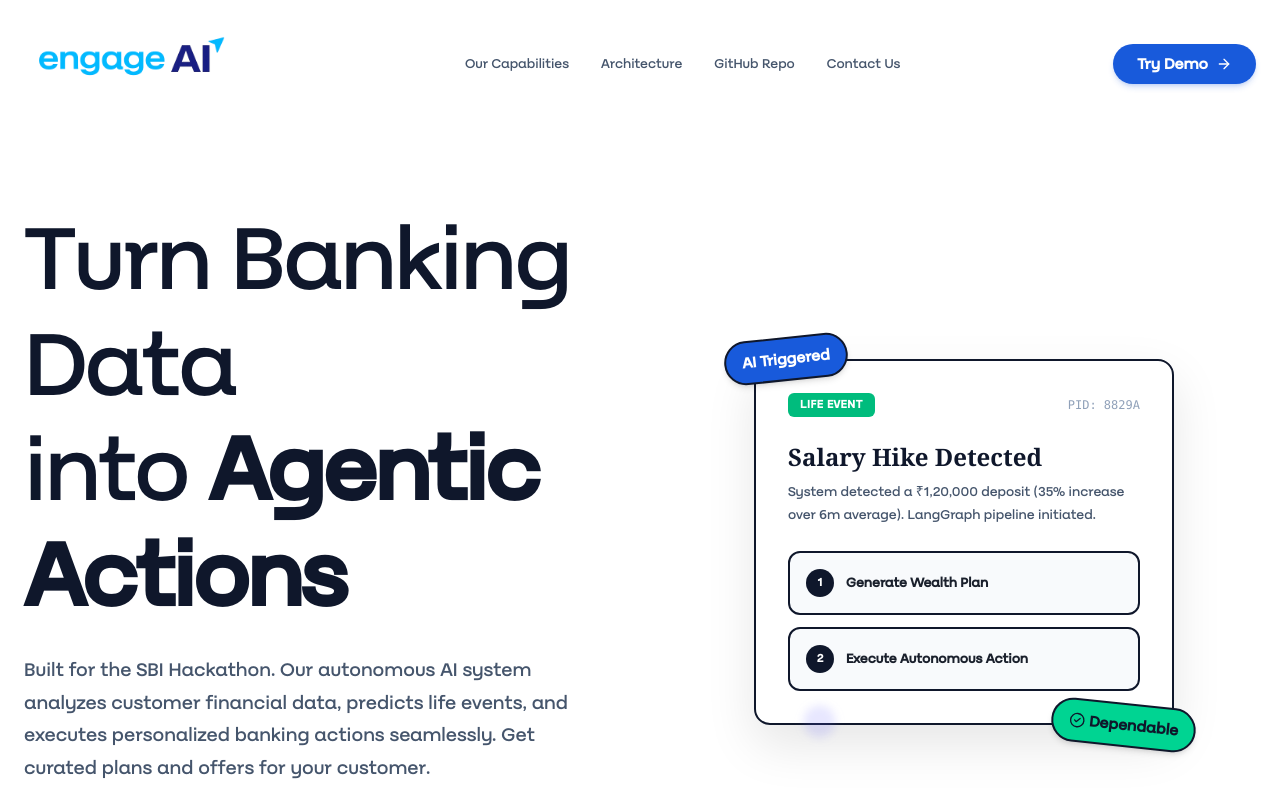
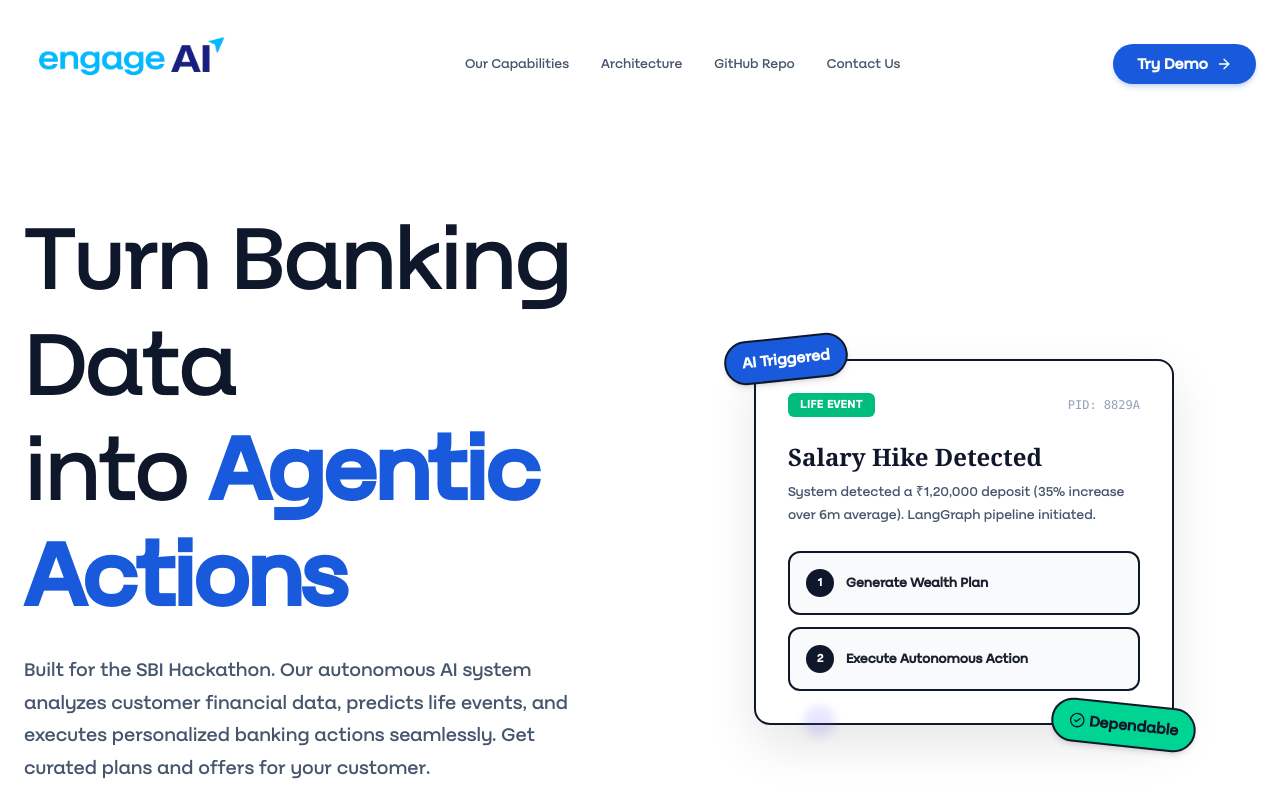
Before and after one commit to aaravgupta0202/engageAI, a React (Vite) app in the folder frontend/: page / in a window 1280 px wide. Shown: the top 800 px of the page. Built offline with nearby package versions, Linux system fonts and the light colour scheme.

Commit message:
Update attribution text and fix hero text color

```diff
--- a/frontend/src/components/Footer.tsx
+++ b/frontend/src/components/Footer.tsx
@@ -8,7 +8,7 @@
           <div className="flex items-center -ml-3">
             <img src="/favicon.png" alt="engageAI Logo" className="h-24 w-auto object-contain -my-6 scale-125" />
           </div>
-          <p className="text-sm text-slate-500 font-medium">Built for the SBI Agentic AI Hackathon</p>
+          <p className="text-sm text-slate-500 font-medium">Built by Aarav Gupta, for SBI Hackathon @ GFF 2026</p>
         </div>
 
         <div className="flex space-x-4">
--- a/frontend/src/pages/Landing.tsx
+++ b/frontend/src/pages/Landing.tsx
@@ -27,7 +27,7 @@
           <div className="max-w-3xl">
             <h1 className="text-5xl sm:text-6xl md:text-8xl font-medium tracking-tight text-slate-900 mb-4 md:mb-6 leading-[1.1]">
               Turn Banking Data<br />
-              into <span className="text-sbi-blue-500 font-semibold">Agentic Actions</span>
+              into <span className="text-sbi-blue font-semibold">Agentic Actions</span>
             </h1>
             <p className="text-lg md:text-xl text-slate-600 mb-8 md:mb-10 max-w-xl leading-relaxed">
               Built for the SBI Hackathon. Our autonomous AI system analyzes customer financial data, predicts life events, and executes personalized banking actions seamlessly. Get curated plans and offers for your customer.
```
Also changed, not shown: 1 other file (tests, documents, lock files or other folders).
